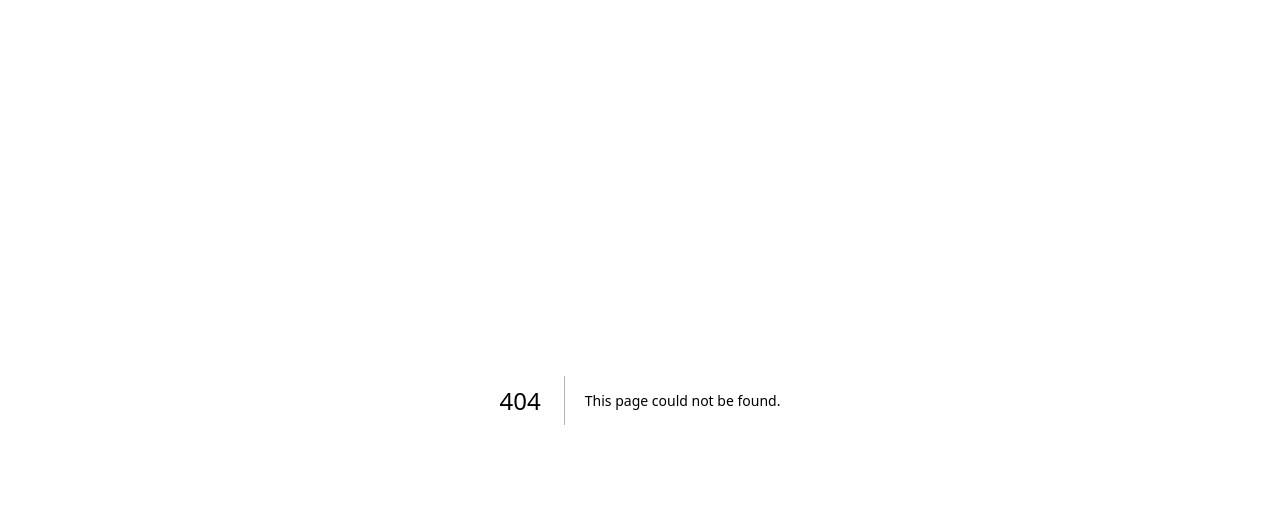
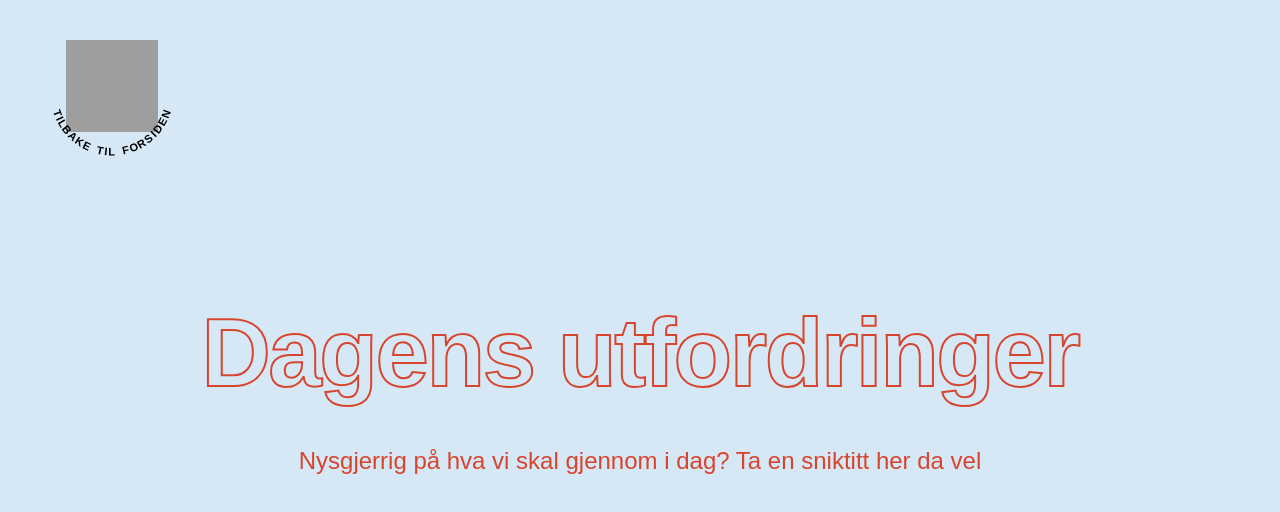
Before and after one commit to mariemathisen/sommertreff-bekk-trh, a Next.js app: page /dagens-aktiviteter in a window 1280 px wide. Before the commit this address had no page. Shown: the top 512 px of the page. Built offline with nearby package versions, Linux system fonts and the light colour scheme; grey boxes are pictures that could not be loaded.

Commit message:
Add sun back button with curved label on dagens aktiviteter page

```diff
--- /dev/null
+++ b/app/dagens-aktiviteter/page.tsx
@@ -0,0 +1,74 @@
+import Link from 'next/link'
+import Image from 'next/image'
+
+export default function DagensAktiviteterPage() {
+  const backLabel = 'TILBAKE TIL FORSIDEN'
+  const arcGlyphs = Array.from(backLabel)
+  const wordGapUnit = 0.75
+  const unitForGlyph = (char: string) => {
+    if (char === ' ') return wordGapUnit
+    if ('I'.includes(char)) return 0.56
+    if ('LJT'.includes(char)) return 0.78
+    if ('MW'.includes(char)) return 1.28
+    return 1
+  }
+  const totalUnits = arcGlyphs.reduce((sum, char) => sum + unitForGlyph(char), 0)
+  let unitCursor = 0
+
+  return (
+    <main className="relative min-h-screen bg-[#d6e8f5] px-6 py-20 text-[#0b1525] sm:py-28">
+      <Link
+        href="/"
+        className="group absolute left-4 top-4 inline-flex p-2 text-black"
+        aria-label="Tilbake til forsiden"
+      >
+        <span className="relative h-[160px] w-[176px]">
+          <Image
+            src="/sun.png"
+            alt=""
+            width={92}
+            height={92}
+            aria-hidden
+            className="absolute left-1/2 top-4 h-[92px] w-[92px] -translate-x-1/2 transition-transform duration-700 ease-[cubic-bezier(0.34,1.56,0.64,1)] group-hover:rotate-[360deg]"
+          />
+          <span aria-hidden className="pointer-events-none absolute inset-0">
+            {arcGlyphs.map((char, index) => {
+              const currentUnit = unitForGlyph(char)
+              const unitCenter = unitCursor + currentUnit / 2
+              const angle = 74 - (unitCenter / Math.max(totalUnits, 1)) * 148
+              unitCursor += currentUnit
+
+              if (char === ' ') {
+                return null
+              }
+
+              return (
+                <span
+                  key={`${char}-${index}`}
+                  className="absolute left-1/2 top-[44%] text-[11px] font-semibold leading-none"
+                  style={{
+                    transform: `translate(-50%, -50%) rotate(${angle}deg) translateY(58px)`,
+                  }}
+                >
+                  {char}
+                </span>
+              )
+            })}
+          </span>
+        </span>
+      </Link>
+
+      <div className="mx-auto flex min-h-[70vh] w-full max-w-5xl flex-col items-center justify-center text-center">
+        <h1
+          className="text-5xl font-black leading-none tracking-tight text-transparent sm:text-7xl md:text-8xl"
+          style={{ WebkitTextStroke: '2px #d8452e' }}
+        >
+          Dagens utfordringer
+        </h1>
+        <p className="mt-10 max-w-3xl text-xl leading-relaxed text-[#d8452e] sm:text-2xl">
+          Nysgjerrig på hva vi skal gjennom i dag? Ta en sniktitt her da vel
+        </p>
+      </div>
+    </main>
+  )
+}
```
Also changed, not shown: 1 other file (tests, documents, lock files or other folders).
